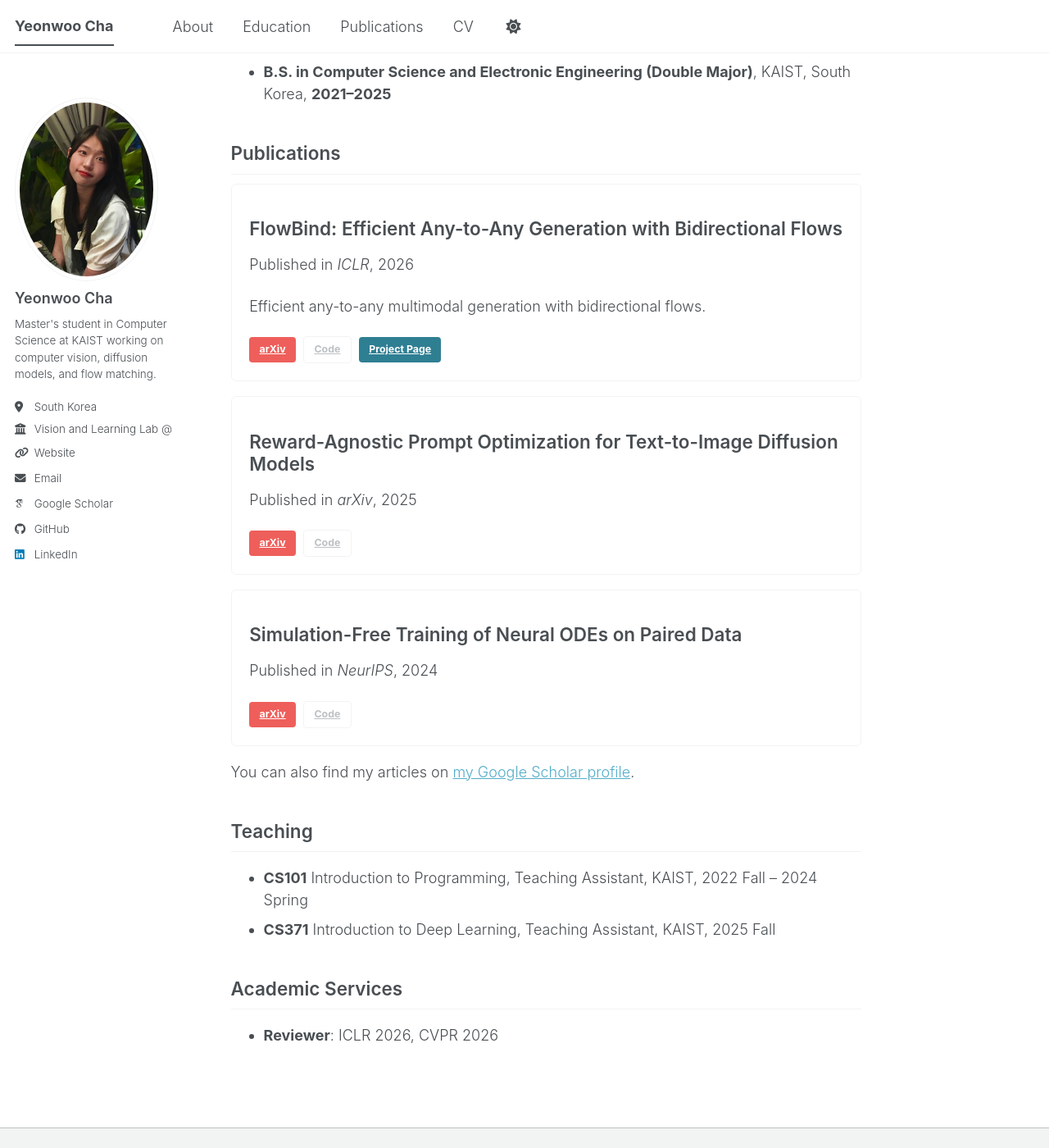
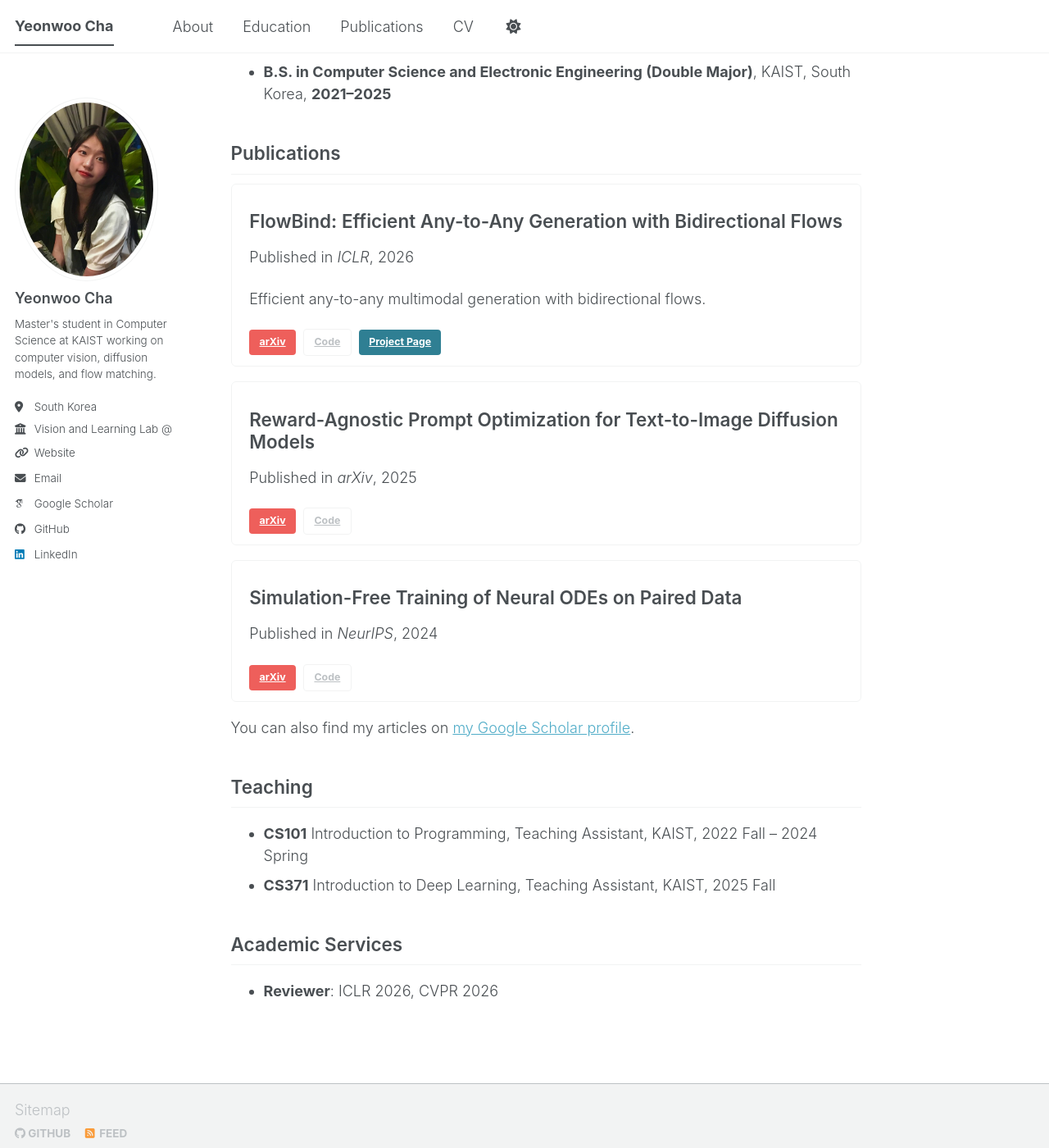
Before and after one commit to yeonwoo378/yeonwoo378.github.io, a Jekyll site: the page built from _pages/about.md, in a window 1280 px wide and 1400 px high, scrolled down 288 px. Shown: the whole window at 82% size. Built offline with Jekyll 4.4.1, drawn with Linux system fonts in a browser that asks for light colours; some web fonts are replaced; a script bundle is joined from its source files by our own code; library files that are not in the unit come from our copies.

Commit message:
adjust the margin

```diff
--- a/_includes/head/custom.html
+++ b/_includes/head/custom.html
@@ -22,7 +22,7 @@
   .pub-card {
     border: 1px solid var(--global-border-color, #e0e0e0);
     border-radius: 6px;
-    padding: 1em 1.2em;
+    padding: 0.5em 1.2em;
     margin-bottom: 1em;
   }
 </style>
```
